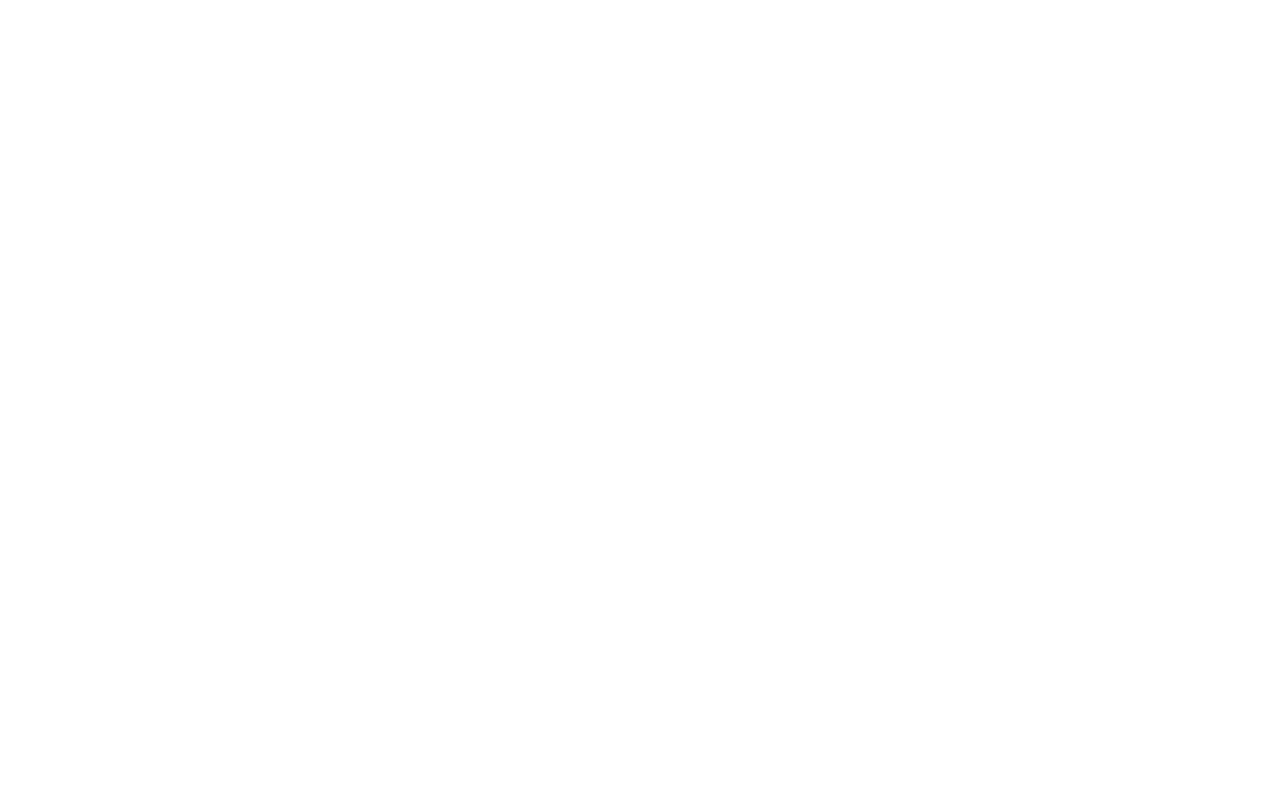
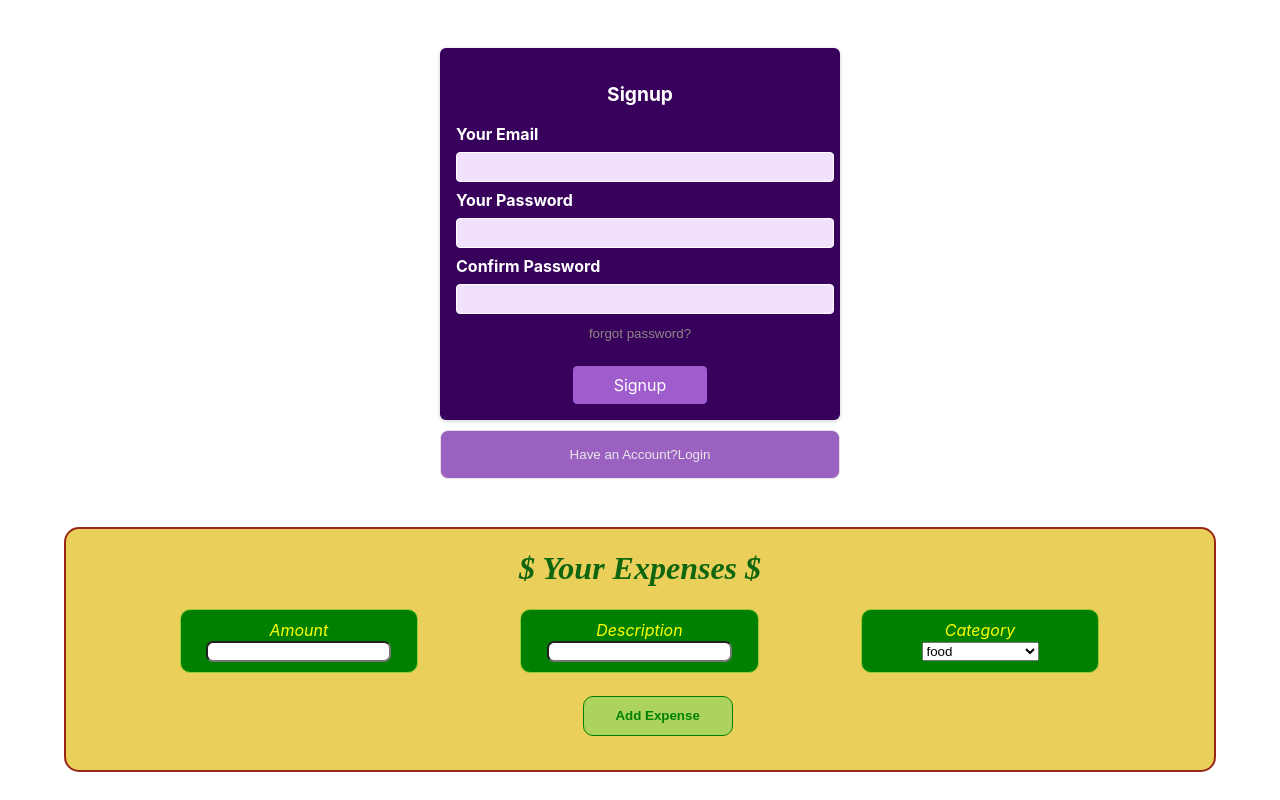
Before and after one commit to Naviralobo/TheExpenseTracker, a React (Create React App) app: page /expenseTracker in a window 1280 px wide. Built offline with nearby package versions, Linux system fonts and the light colour scheme.

Commit message:
Adding Expenses for tracking

```diff
--- a/src/App.js
+++ b/src/App.js
@@ -1,10 +1,11 @@
 import { useContext } from "react";
 import SignUp from "./components/Profile/SignUp";
-import { Route } from "react-router-dom";
+import { Route, Redirect } from "react-router-dom";
 import Welcome from "./components/Welcome/Welcome";
 import AuthContext from "./Store/AuthContext";
 import VerifyEmail from "./components/Profile/verifyEmail";
 import ForgotPassword from "./components/Profile/ForgotPassword";
+import ETForm from "./components/ExpenseTracker/ETForm";
 function App() {
   const authCntxt = useContext(AuthContext);
   // const [isLogin, setIsLogin] = useState(false);
@@ -13,23 +14,21 @@
   // };
   return (
     <>
-      {!authCntxt.isLoggedIn && (
-        <Route path="/" exact>
-          <SignUp />
-        </Route>
-      )}
+      {!authCntxt.isLoggedIn && <SignUp />}
       {/* {authCntxt.isLoggedIn && <Welcome />} */}
-      {authCntxt.isLoggedIn && (
-        <Route path="/welcome">
-          <Welcome />
-        </Route>
-      )}
+      {authCntxt.isLoggedIn && <Redirect to="/welcome" />}
       <Route path="/verify">
         <VerifyEmail />
       </Route>
       <Route path="/forgotPassword">
         <ForgotPassword />
       </Route>
+      <Route path="/expenseTracker">
+        <ETForm />
+      </Route>
+      <Route path="/welcome">
+        <Welcome />
+      </Route>
     </>
   );
 }
--- /dev/null
+++ b/src/Store/ExpenseContext.js
@@ -0,0 +1,30 @@
+import React, { useState } from "react";
+
+const ExpenseContext = React.createContext({
+  expenses: [],
+  addExpense: (item) => {},
+  removeExpense: (id) => {},
+});
+
+export default ExpenseContext;
+
+export const ExpenseContextProvider = (props) => {
+  const [expenses, updateExpenses] = useState([]);
+
+  const addExpenseHandler = (expense) => {
+    const existingExpenses = [...expenses];
+    updateExpenses([...existingExpenses, expense]);
+    console.log(expenses);
+  };
+  const removeExpenseHandler = () => {};
+  const contextValue = {
+    expenses: expenses,
+    addExpense: addExpenseHandler,
+    removeExpense: removeExpenseHandler,
+  };
+  return (
+    <ExpenseContext.Provider value={contextValue}>
+      {props.children}
+    </ExpenseContext.Provider>
+  );
+};
--- /dev/null
+++ b/src/components/ExpenseTracker/ETForm.js
@@ -0,0 +1,75 @@
+import classes from "./ETForm.module.css";
+import { useRef, useContext } from "react";
+import ExpenseContext from "../../Store/ExpenseContext";
+import ExpenseList from "./ExpenseList";
+const ETForm = (props) => {
+  const expCntxt = useContext(ExpenseContext);
+  const amountInputRef = useRef();
+  const descriptionInputRef = useRef();
+  const categoryInputRef = useRef();
+  // const submitHandler = () => {};
+  const submitHandler = (event) => {
+    event.preventDefault();
+    const amount = amountInputRef.current.value;
+    const description = descriptionInputRef.current.value;
+    const category = categoryInputRef.current.value;
+    const expense = {
+      amount: amount,
+      description: description,
+      category: category,
+    };
+    expCntxt.addExpense(expense);
+  };
+  const expensee = expCntxt.expenses.map((expElement) => (
+    <ExpenseList
+      amount={expElement.amount}
+      description={expElement.description}
+      category={expElement.category}
+    />
+  ));
+
+  return (
+    <>
+      <div className={classes.div}>
+        <h1 className={classes.h1}>$ Your Expenses $</h1>
+        <form onSubmit={submitHandler}>
+          <div className={classes.form}>
+            <div className={classes.money}>
+              <div>
+                <label htmlFor="money">Amount</label>
+              </div>
+              <input type="text" id="money" ref={amountInputRef} />
+            </div>
+            <div className={classes.description}>
+              <div>
+                <label htmlFor="description">Description</label>
+              </div>
+              <input type="text" id="decsription" ref={descriptionInputRef} />
+            </div>
+            <div className={classes.category}>
+              <div>
+                <label htmlFor="category">Category</label>
+              </div>
+              <select id="category" ref={categoryInputRef}>
+                <option value="food">food</option>
+                <option value="petrol">petrol</option>
+                <option value="salary">salary</option>
+                <option value="home appliance">home appliance</option>
+                <option value="education">education</option>
+                <option value="food">movies</option>
+                <option value="food">others....</option>
+              </select>
+            </div>
+          </div>
+          <div>
+            <button className={classes.actions} type="submit">
+              Add Expense
+            </button>
+          </div>
+        </form>
+      </div>
+      <ul>{expensee}</ul>
+    </>
+  );
+};
+export default ETForm;
--- /dev/null
+++ b/src/components/ExpenseTracker/ETForm.module.css
@@ -0,0 +1,72 @@
+.div {
+  background-color: rgb(235, 207, 91);
+  border: 2px solid rgb(152, 38, 26);
+  margin: 1% 5%;
+  border-radius: 15px;
+}
+
+.h1 {
+  text-align: center;
+  color: rgb(15, 102, 15);
+  font-style: italic;
+  font-family: cursive;
+}
+.form {
+  display: flex;
+  margin-left: 1%;
+  margin-right: 10%;
+  margin-top: 1%;
+  margin-bottom: 2%;
+}
+
+.description {
+  width: 25%;
+  background-color: green;
+  color: yellow;
+  font-style: italic;
+  text-align: center;
+  border: 1px solid yellowgreen;
+  border-radius: 10px;
+  padding-top: 10px;
+  padding-bottom: 10px;
+  margin-left: 10%;
+}
+.category {
+  width: 25%;
+  background-color: green;
+  color: yellow;
+  font-style: italic;
+  text-align: center;
+  border: 1px solid yellowgreen;
+  border-radius: 10px;
+  padding-top: 10px;
+  padding-bottom: 10px;
+  margin-left: 10%;
+}
+.money {
+  width: 25%;
+  background-color: green;
+  color: yellow;
+  font-style: italic;
+  text-align: center;
+  border: 1px solid yellowgreen;
+  border-radius: 10px;
+  padding-top: 10px;
+  padding-bottom: 10px;
+  margin-left: 10%;
+}
+.form input {
+  border-radius: 7px;
+}
+.actions {
+  display: block;
+  width: 150px;
+  height: 40px;
+  margin-left: 45%;
+  background-color: rgb(172, 211, 94);
+  color: green;
+  border: 1px solid green;
+  border-radius: 10px;
+  font-weight: bold;
+  margin-bottom: 3%;
+}
--- /dev/null
+++ b/src/components/ExpenseTracker/ExpenseList.js
@@ -0,0 +1,12 @@
+import classes from "./ExpenseList.module.css";
+const ExpenseList = (props) => {
+  return (
+    <div className={classes.div}>
+      <div className={classes.amount}>{props.amount}</div>
+      <div className={classes.desc}>{props.description}</div>
+      <div className={classes.cat}>{props.category}</div>
+    </div>
+  );
+};
+
+export default ExpenseList;
--- /dev/null
+++ b/src/components/ExpenseTracker/ExpenseList.module.css
@@ -0,0 +1,41 @@
+.div {
+  display: flex;
+  justify-content: space-between;
+  margin-left: 10%;
+  margin-right: 10%;
+}
+
+.amount {
+  background-color: aquamarine;
+  border: 1px solid blue;
+  border-radius: 10px;
+  margin-bottom: 1%;
+  font-family: "Gill Sans", "Gill Sans MT", Calibri, "Trebuchet MS", sans-serif;
+  font-style: italic;
+  width: 10%;
+  height: 20px;
+  text-align: center;
+}
+.desc {
+  background-color: aquamarine;
+  border: 1px solid blue;
+  border-radius: 10px;
+  margin-bottom: 1%;
+  font-family: "Gill Sans", "Gill Sans MT", Calibri, "Trebuchet MS", sans-serif;
+  font-style: italic;
+  width: 10%;
+  text-align: center;
+  height: 20px;
+}
+
+.cat {
+  background-color: aquamarine;
+  border: 1px solid blue;
+  border-radius: 10px;
+  margin-bottom: 1%;
+  font-family: "Gill Sans", "Gill Sans MT", Calibri, "Trebuchet MS", sans-serif;
+  font-style: italic;
+  width: 10%;
+  text-align: center;
+  height: 20px;
+}
--- a/src/components/Welcome/InputForm.js
+++ b/src/components/Welcome/InputForm.js
@@ -1,15 +1,20 @@
 import classes from "./InputForm.module.css";
+
 // import { useRef } from "react";
 const InputForm = (props) => {
   console.log(props.data);
   //   const emailInputRef = useRef();
   //   const nameInputRef = useRef();
-
   return (
+    <div>
       <form className={classes.div}>
         {/* <img src={props.data.image} alt="userImage" /> */}
         <label htmlFor="userName">Name</label>
-      <input type="text" id="userName" defaultValue={props.data.displayName} />
+        <input
+          type="text"
+          id="userName"
+          defaultValue={props.data.displayName}
+        />
 
         <label htmlFor="emailInput">Email</label>
         <input type="text" id="emailInput" defaultValue={props.data.email} />
@@ -17,6 +22,10 @@
           <button>update</button>
         </div>
       </form>
+      <button className={classes.ETButton} onClick={props.navigation}>
+        Expense Tracker
+      </button>
+    </div>
   );
 };
 
--- a/src/components/Welcome/InputForm.module.css
+++ b/src/components/Welcome/InputForm.module.css
@@ -52,3 +52,14 @@
   background-color: #873abb;
   border-color: #873abb;
 }
+.ETButton {
+  background-color: rgb(203, 7, 7);
+  color: rgb(204, 204, 120);
+  padding: 10px;
+  border-radius: 7px;
+  border: 1px solid palevioletred;
+  margin-left: 46%;
+}
+.ETButton:hover {
+  background-color: rgb(161, 7, 7);
+}
--- a/src/components/Welcome/Welcome.js
+++ b/src/components/Welcome/Welcome.js
@@ -1,5 +1,6 @@
 import classes from "./Welcome.module.css";
 import InputForm from "./InputForm";
+import ETForm from "../ExpenseTracker/ETForm";
 import AuthContext from "../../Store/AuthContext";
 import { useHistory } from "react-router-dom";
 
@@ -13,10 +14,15 @@
 const Welcome = () => {
   const history = useHistory();
   const [isUpdate, setIsUpdate] = useState(false);
+  const [isNavigated, setIsNavigated] = useState(false);
   const authCntxt = useContext(AuthContext);
   const idToken = localStorage.getItem("tokenET");
+  const navigationHandler = () => {
+    setIsNavigated(true);
+  };
 
   const profileUpdateHandler = () => {
+    setIsNavigated(false);
     fetch(
       "https://identitytoolkit.googleapis.com/v1/accounts:update?key=AIzaSyDBDNLlgXE3aUD1Tkn4aG-tSIbGYJlUEjc",
       {
@@ -94,7 +100,7 @@
   }
   const logoutHandler = () => {
     authCntxt.logout();
-    history.replace("/");
+    history.push("/");
   };
   return (
     <>
@@ -116,7 +122,10 @@
           </button>
         </div>
       </div>
-      <InputForm data={collectedData} />
+      {!isNavigated && (
+        <InputForm data={collectedData} navigation={navigationHandler} />
+      )}
+      {isNavigated && <ETForm />}
     </>
   );
 };
--- a/src/index.js
+++ b/src/index.js
@@ -5,13 +5,16 @@
 import reportWebVitals from "./reportWebVitals";
 import { BrowserRouter } from "react-router-dom";
 import { AuthContextProvider } from "./Store/AuthContext";
+import { ExpenseContextProvider } from "./Store/ExpenseContext";
 
 const root = ReactDOM.createRoot(document.getElementById("root"));
 root.render(
   <AuthContextProvider>
-    <BrowserRouter>
-      <App />
-    </BrowserRouter>
+    <ExpenseContextProvider>
+      <BrowserRouter>
+        <App />
+      </BrowserRouter>
+    </ExpenseContextProvider>
   </AuthContextProvider>
 );
 
```
Lines whose indentation alone changed are shown as unchanged.
